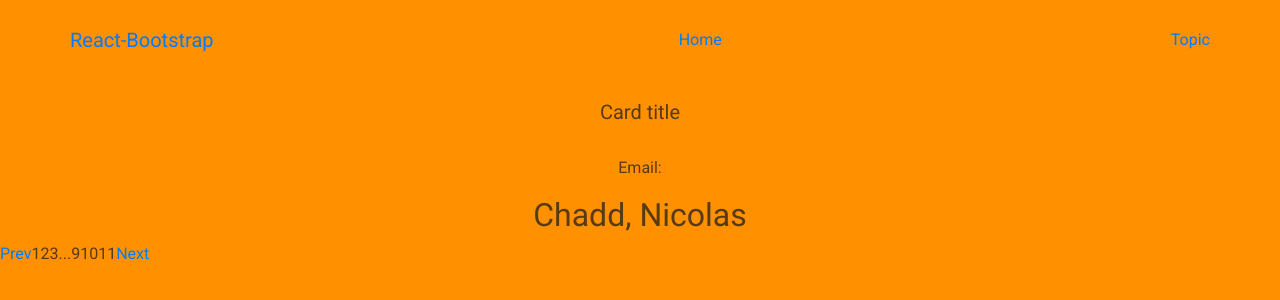
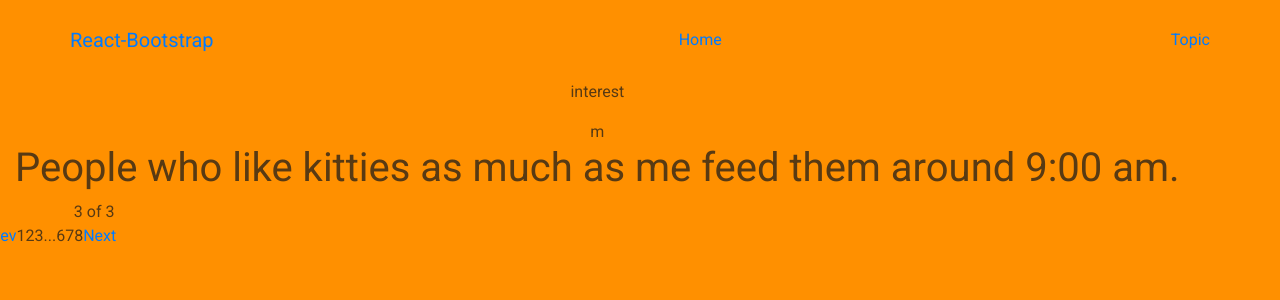
Before and after one commit to Air2air/ReactPagination, a React (Create React App) app: page /#/topic in a window 1280 px wide. Shown: the top 300 px of the page. Built offline with nearby package versions, Linux system fonts and the light colour scheme.

Commit message:
Layout with webpack

```diff
--- a/public/data/topics.json
+++ b/public/data/topics.json
@@ -2,81 +2,60 @@
   "topics": {
     "profiles": [
       {
-        "FirstName": "Chadd",
-        "LastName": "Nicolas",
-        "Gender": "Prefer to skip",
-        "Latitude": -79.66144,
-        "Longitude": 16.794785
+        "topicId":1,
+        "category": "interest",
+        "gender": "m",
+        "content": "People who like kitties as much as me feed them around 9:00 am.",
+        "confidence":74
       },
       {
-        "FirstName": "Macey",
-        "LastName": "Tromp",
-        "Gender": "Prefer to skip",
-        "Latitude": -41.82111,
-        "Longitude": -177.91492
+        "topicId":2,
+        "category": "occupation",
+        "gender": "f",
+        "content": "I'm ten years younger than the average Data Scientist.",
+        "confidence":74
       },
       {
-        "FirstName": "Justus",
-        "LastName": "Wunsch",
-        "Gender": "Male",
-        "Latitude": -66.34729,
-        "Longitude": -175.44963
+        "topicId":3,
+        "category": "location",
+        "gender": "m",
+        "content": "People on Misty Lane are about 10 years older than you.",
+        "confidence":74
       },
       {
-        "FirstName": "Wilton",
-        "LastName": "Kling",
-        "Gender": "Female",
-        "Latitude": 60.201355,
-        "Longitude": 70.81006
+        "topicId":4,
+        "category": "time",
+        "gender": "f",
+        "content": "The most successful data scientists in silicon valley stop working at 10pm.",
+        "confidence":74
       },
       {
-        "FirstName": "Aimee",
-        "LastName": "Hessel",
-        "Gender": "Prefer to skip",
-        "Latitude": 54.338394,
-        "Longitude": -27.044952
+        "topicId":5,
+        "category": "health",
+        "gender": "m",
+        "content": "The most successful data scientists in silicon valley stop working at 10pm.",
+        "confidence":74
       },
       {
-        "FirstName": "Lessie",
-        "LastName": "Murray",
-        "Gender": "Male",
-        "Latitude": 18.770004,
-        "Longitude": 17.233688
+        "topicId":6,
+        "category": "mood",
+        "gender": "m",
+        "content": "The most successful data scientists in silicon valley stop working at 10pm.",
+        "confidence":74
       },
       {
-        "FirstName": "Ivah",
-        "LastName": "Gaylord",
-        "Gender": "Male",
-        "Latitude": 7.765938,
-        "Longitude": -93.756775
+        "topicId":7,
+        "category": "discovery",
+        "gender": "m",
+        "content": "Data scientists who like cats also like EDM music.",
+        "confidence":74
       },
       {
-        "FirstName": "Hoyt",
-        "LastName": "Gerlach",
-        "Gender": "Male",
-        "Latitude": -50.462307,
-        "Longitude": -53.771217
-      },
-      {
-        "FirstName": "Kamron",
-        "LastName": "Gislason",
-        "Gender": "Prefer to skip",
-        "Latitude": -37.162388,
-        "Longitude": 10.549835
-      },
-      {
-        "FirstName": "Jared",
-        "LastName": "Bauch",
-        "Gender": "Prefer to skip",
-        "Latitude": -5.54261,
-        "Longitude": 177.43695
-      },
-      {
-        "FirstName": "Aglae",
-        "LastName": "Terry",
-        "Gender": "Female",
-        "Latitude": 82.163925,
-        "Longitude": -28.250153
+        "topicId":7,
+        "category": "discovery",
+        "gender": "m",
+        "content": "Data scientists who like cats and EDM music prefer Daft Punk.",
+        "confidence":74
       }
     ]
   },
--- a/src/components/layout/layout.js
+++ b/src/components/layout/layout.js
@@ -1,10 +1,9 @@
-import React from 'react';
+import React from "react";
 
-const Layout =({children}) =>{
-    return(
-
-        <main>{children}</main>
-    )
-}
+const Layout = ({ children }) => {
+  return <>
+  <main>{children}</main>
+  </>
+};
 
 export default Layout;
--- a/src/pages/topic.js
+++ b/src/pages/topic.js
@@ -1,7 +1,7 @@
 import React, { useState, useEffect } from "react";
 import ReactPaginate from "react-paginate";
 import Layout from "../components/layout/layout";
-import { Col, Card } from "react-bootstrap";
+import { Row, Col } from "react-bootstrap";
 
 //import "./App.css";
 
@@ -49,26 +49,26 @@ function Topic() {
 
   return (
     <Layout>
+      <Row>
+        <Col xs lg="2">
           {navigateToHome}
+        </Col>
+        <Col md="auto">
           {UserProfile.map((profile) => {
-        const { UserName, FirstName, LastName, Email } = profile;
+            const { topicId, category, gender, content } = profile;
             return (
-          <Col key={FirstName}>
-            <Card.Body>
-              <Card.Title>Card title</Card.Title>
-            </Card.Body>
-            <p>
-              {UserName} Email:{Email}
-            </p>
-
-            <div>
-              <h2>
-                {FirstName}, {LastName}
-              </h2>
-            </div>
+              <Col key={topicId}>
+                <p>{category}</p> {gender}
+                <h1>{content}</h1>
               </Col>
             );
           })}
+        </Col>
+        <Col xs lg="2">
+          3 of 3
+        </Col>
+      </Row>
+      <Row>
       <div id="paginate">
         {
           <ReactPaginate
@@ -84,9 +84,9 @@ function Topic() {
           />
         }
       </div>
+      </Row>
     </Layout>
   );
-};
+}
 
-
-export default Topic
+export default Topic;
```
Lines whose indentation alone changed are shown as unchanged.
